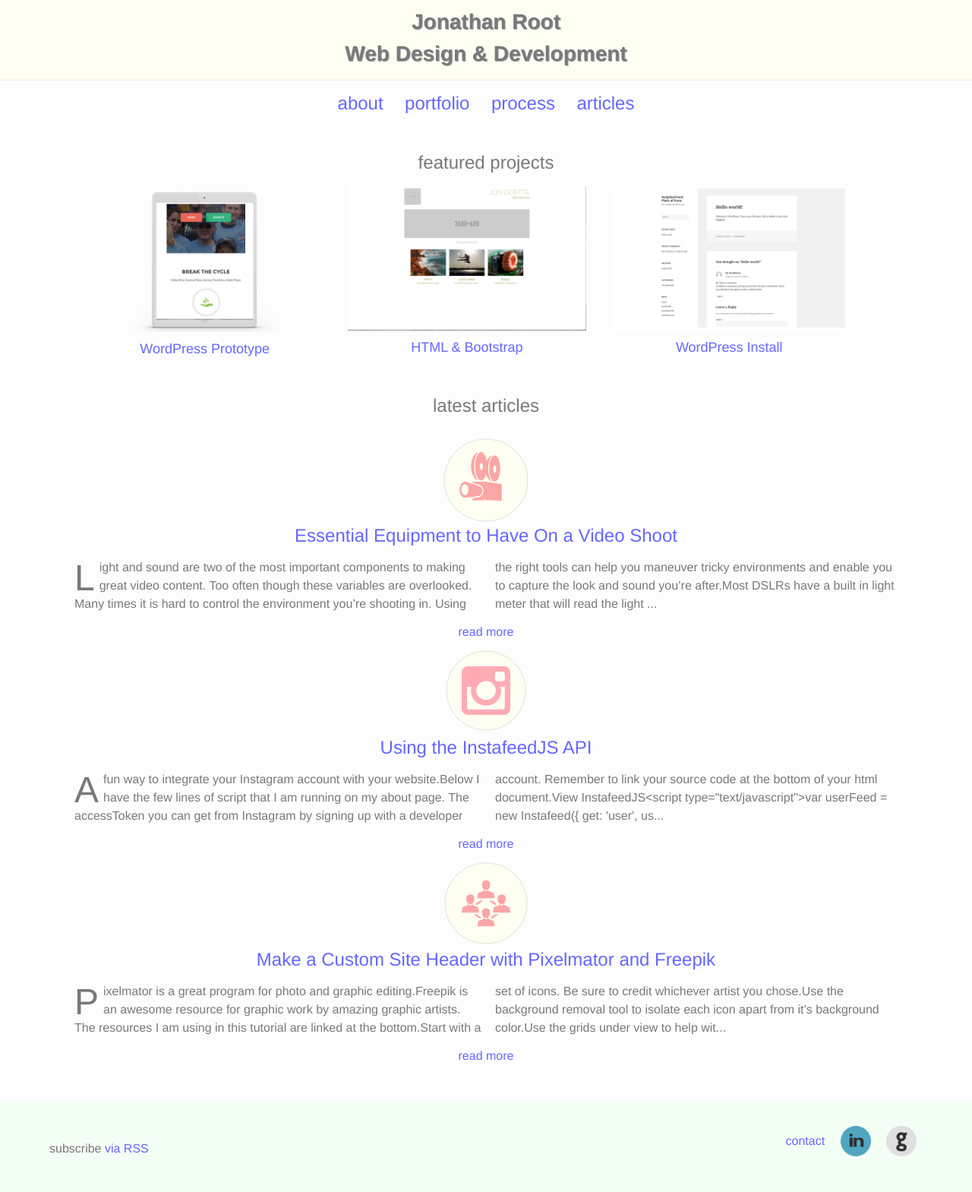
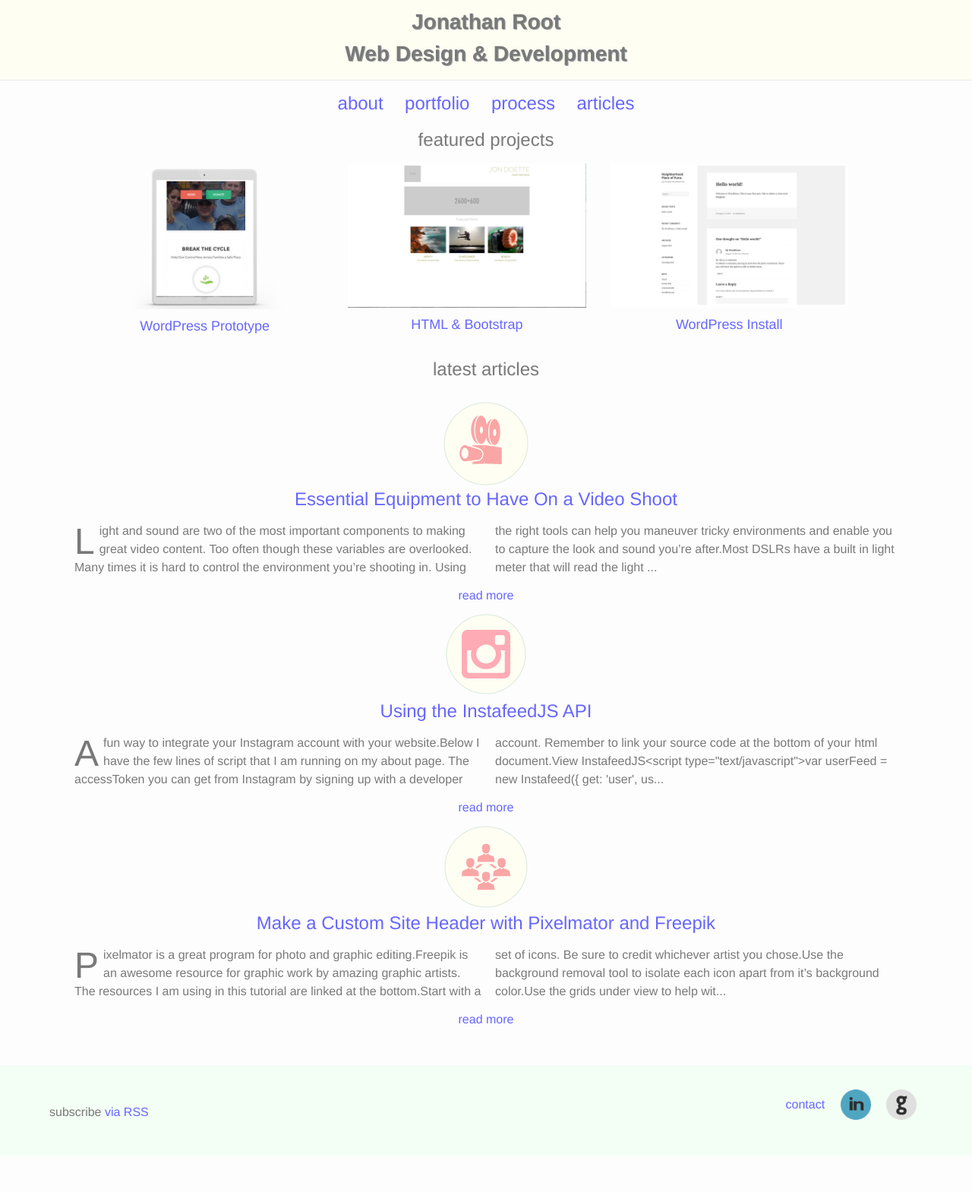
Before and after one commit to jaroot32/jonathanRootPortfolio, a Jekyll site: the page built from index.html, in a window 1280 px wide. Shown: the whole page at 76% size. Built offline with Jekyll 4.4.1, drawn with Linux system fonts in a browser that asks for light colours; nearby versions of some CDN libraries; a style sheet for code colours, icons or effects is not loaded; after the commit the page ends 1521 px from its top, so only the background shows below that.

Commit message:
fix: layout

```diff
--- a/_sass/_base.scss
+++ b/_sass/_base.scss
@@ -236,7 +236,7 @@
     font-family: $base-font-family;
     font-size: $base-font-size;
     line-height: $base-line-height;
-    font-weight: 300;
+    font-weight: 400;
     color: $text-color;
     background-color: $background-color;
     -webkit-text-size-adjust: 100%;
--- a/_sass/_layout.scss
+++ b/_sass/_layout.scss
@@ -21,7 +21,9 @@
     ul { list-style:none; }
     li {
         display: inline-block;
-        margin: 0.5em;
+        margin-top: 0.5em;
+        margin-right: .5em;
+        margin-left: .5em;
         font-size: 1.5em;
 
     }
@@ -29,7 +31,6 @@
 
 .site-section {
     @extend %clearfix;
-    padding-top:$h3-font-size;
     background-color: #FDFDFD;
 }
 .site-section-last {
```
